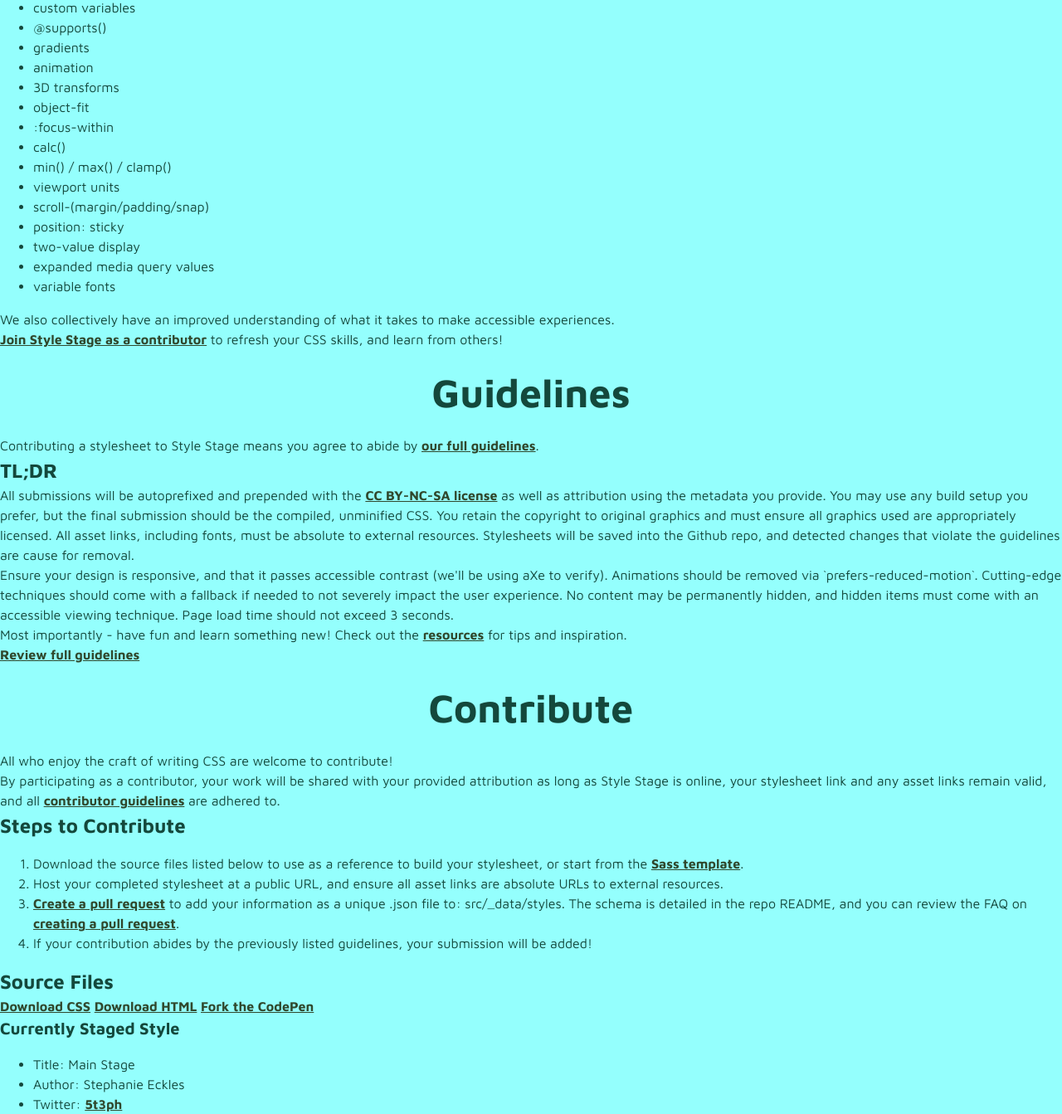
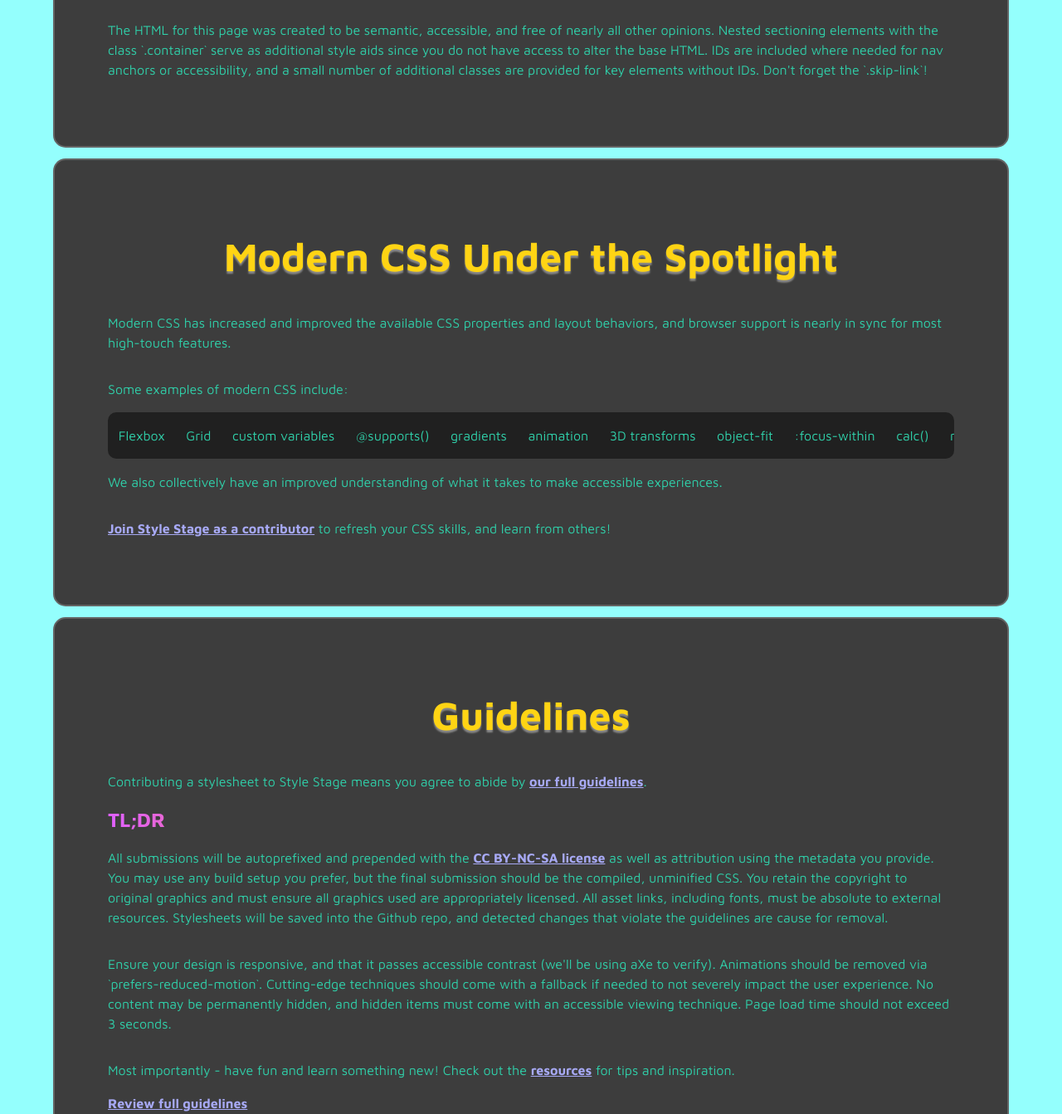
Before and after one commit to cyber-adr/comp1054-project, a plain HTML site: page stylestage.html in a window 1280 px wide. Shown: the part 1331-2674 px from the top of the page at 83% size. Drawn offline with Linux system fonts and the light colour scheme.

Commit message:
Redo source attribution. Change h1 border properties and add animation on click. Add animation for h2. Move navbar over all elements. Added border and color properties to navbar links. Add styling to section elements. Create gradient color for section h3. Create horizontal scrollbar for section list of modern css properties. Added styles for footer#files using grid and adjusted positions of elements within grid containers.

```diff
--- a/style.css
+++ b/style.css
@@ -8,7 +8,7 @@
   --color-text: #14483c;
   --color-anchor: #30482D;
   --font-family: "Maven Pro", "Roboto", sans-serif;
-  --border-radius: 10px;
+  --border-radius: 15px;
 }
 
 html {
@@ -17,7 +17,12 @@
   scroll-behavior: smooth;
 }
 
-/* CSS Resets */
+/*
+ * [Modified] Modern CSS Reset
+ * https://github.com/hankchizljaw/modern-css-reset
+*/
+
+/* Box sizing rules */
 *,
 *::before,
 *::after {
@@ -39,6 +44,7 @@
   min-height: 100vh;
   font-size: 100%;
   line-height: 1.5;
+  /* hyphens: auto; */
 }
 
 /* Personal Styling */
@@ -92,7 +98,7 @@
 }
 a.skip-link:focus {
   top: 0;
-  height: 75px;
+  height: 100px;
 }
 
 header>div.container {
@@ -103,28 +109,32 @@
 }
 
 h1 {
-  margin: 5rem 0;
+  margin: 7.5rem 0 5rem;
   padding: 2rem 5vw;
   background-color: var(--color-primary);
-  border: 5px solid var(--color-secondary);
-  border-left: none;
-  border-right: none;
+  border-bottom: 10px solid var(--color-secondary);
   border-radius: var(--border-radius);
+  box-shadow: 0px 10px 5px #666;
+  transition: border-bottom 0.125s, box-shadow 0.5s, position 0.5s;
 }
-h1::before {
-  z-index: -1;
-  content: "";
-  /* Relative to root */
-  position: absolute;
-  left: 0%;
-  width: 100%;
-  height: 2rem;
-  background-color: var(--color-secondary);
+h1:active {
+  border-bottom: 1px solid var(--color-secondary);
+  box-shadow: 0px 2px 5px #666;
 }
 
 h2 {
+  color: var(--color-primary);
+  position: relative;
   text-align: center;
   margin: 1rem auto;
+  text-shadow: 0px 3px 2px #888888;
+  top: 0;
+  transition: top 0.5s, text-shadow 0.5s;
+}
+h2:hover {
+  position: relative;
+  top: -3px;
+  text-shadow: 0px 6px 2px #777777;;
 }
 
 header h2, header p {
@@ -155,11 +165,12 @@
 
 nav {
   position: fixed;
+  z-index: 1;
   top: 0;
   width: 100%;
 }
 
-nav>ul {
+nav>ul, #about>section:nth-child(2)>ul {
   margin: 0;
   padding: 0;
   list-style: none;
@@ -169,11 +180,14 @@
 
 nav li {
   width: 100%;
-  background-color: rgba(255, 217, 0, 0.8);
+  background-color: #ffd900cc;
+  border: 3px solid rgb(100, 100, 100);
+  border-radius: 5px;
 }
 
 nav li:nth-child(n + 5) {
   position: absolute;
+  /* Bottom navbar */
   top: calc(100vh - 40px);
 }
 nav li:nth-child(6) {
@@ -187,14 +201,106 @@
 }
 
 nav a {
+  /* Allow sizing of anchor */
   display: inline-block;
   align-content: center;
   text-align: center;
   min-height: 40px;
   min-width: 40px;
   width: 100%;
+  border-radius: 5px;
   text-decoration: none;
 }
+
+section {
+  margin: 1vw 5vw;
+  padding: 5vw;
+  background-color: #3D3D3D;
+  border-radius: var(--border-radius);
+  border: 2px solid #646464;
+  color: #30cfa9;
+}
+
+section p {
+  padding: 1rem 0;
+}
+
+section a {
+  color: #a7a9f5;
+}
+
+blockquote {
+  border: 2px solid #30cfa9;
+  border-left: none;
+  border-right: none;
+  padding: 1rem 1vw;
+}
+
+section h3 {
+  background: linear-gradient(to right, #df60ff 0%, #ff7866 25%);
+  color: transparent;
+  -webkit-background-clip: text;
+	background-clip: text;
+}
+
+#about>section:nth-child(2)>ul {
+  display: flex;
+  justify-content: space-around;
+  align-items: center;
+  overflow-x: scroll;
+  white-space: nowrap;
+  background-color: #202020;
+  border-radius: 10px;
+}
+
+#about>section:nth-child(2)>ul>li {
+  padding: 1rem 1vw;
+}
+
+footer#files div.container {
+  display: grid;
+  grid-template-columns: 1fr 1fr;
+  grid-template-rows: 1fr 1fr 1fr;
+}
+footer#files div.container>h3 {
+  align-content: center;
+  position: relative;
+  grid-column: span 2;
+  padding: 1rem;
+}
+footer#files div.container>h3::after {
+  position: absolute;
+  content: "";
+  bottom: 0;
+  left: 0;
+  width: 100vw;
+  height: 0.5rem;
+  background-color: #ffd900cc;
+}
+footer#files div.container>*:not(h3) {
+  position: relative;
+  background-color: #e8e8e8;
+  margin: 1rem 1vw;
+  padding: 2rem 5vw;
+  text-align: center;
+  border: 2px solid grey;
+  border-bottom: 5px solid grey;
+  border-radius: 5px;
+  box-shadow: 7px 7px 4px #777;
+  top: 0;
+  transition: all 0.075s;
+}
+footer#files div.container>*:not(h3):hover {
+  box-shadow: 0px 0px 4px #777;
+  top: 5px;
+}
+footer#files div.container>:last-child {
+  grid-column: span 2;
+}
+footer#files h3 {
+  text-align: center;
+}
+
 @media (max-width: 768px) {
   nav {
     overflow-x: scroll;
@@ -202,7 +308,7 @@
   }
   nav a {
     padding: 0 2vw;
-    border: 2px solid black;
+    border: 2px dashed black;
     min-width: 100px;
   }
   nav li:nth-child(n + 5) {
```
